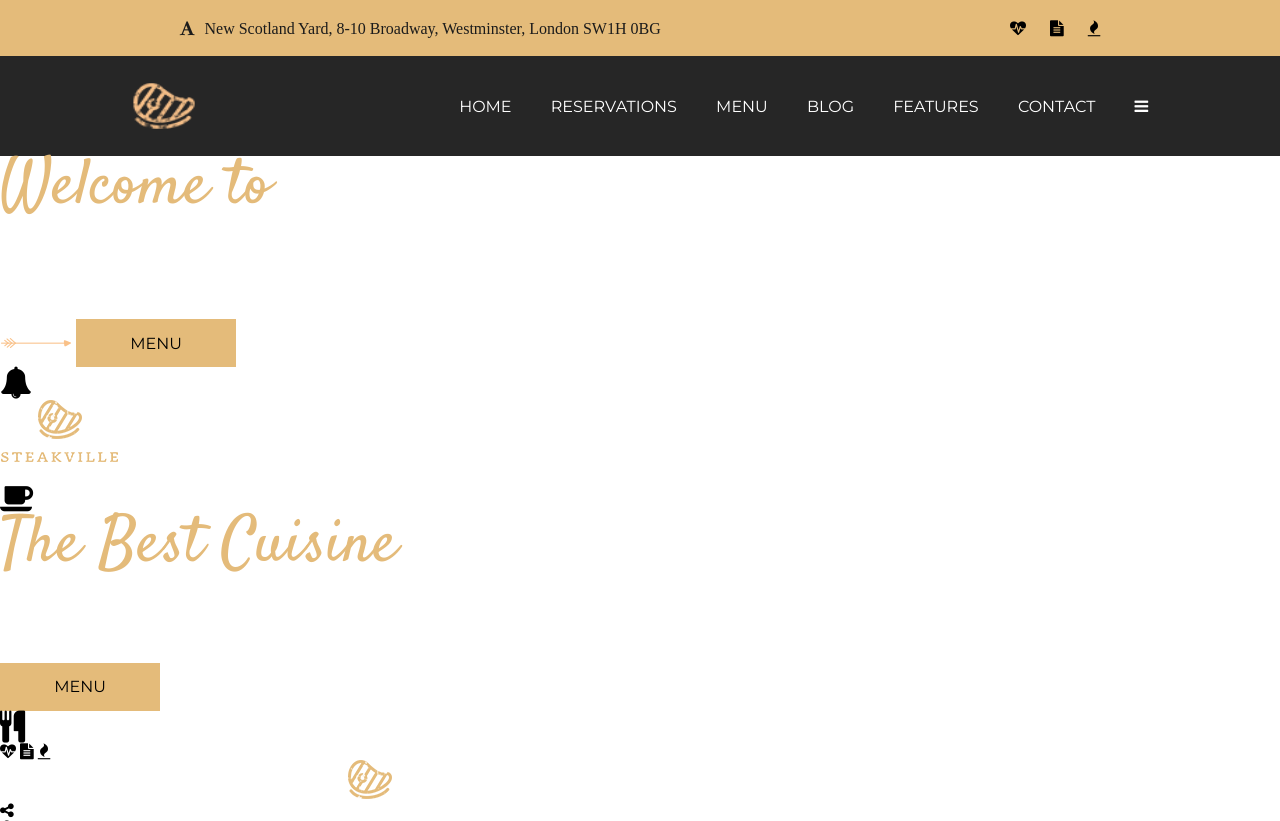
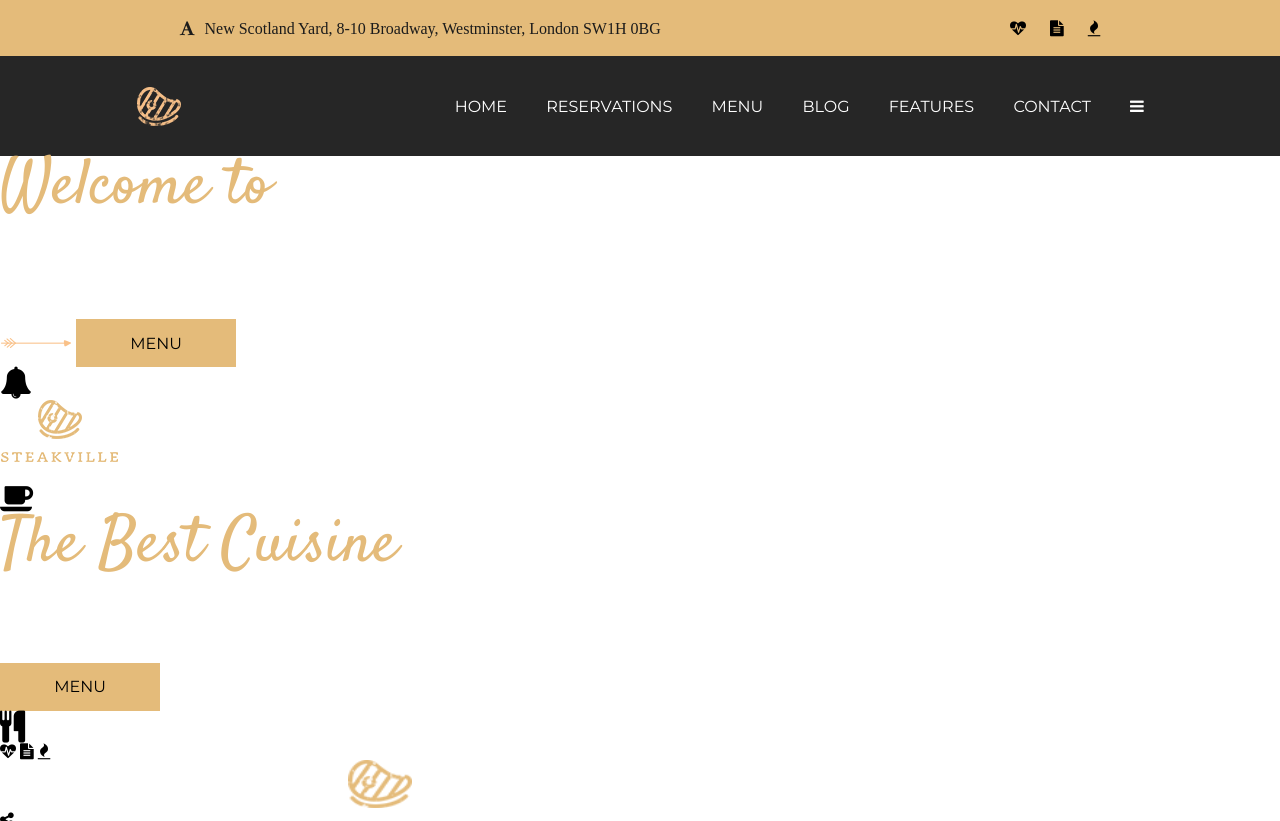
Before and after one commit to keatshyperion/web290, a plain HTML site: page index.html in a window 1280 px wide. Shown: the top 821 px of the page. Drawn offline with Linux system fonts and the light colour scheme; a web font is replaced by a local one.

Commit message:
Update style.css

```diff
--- a/css/style.css
+++ b/css/style.css
@@ -335,7 +335,7 @@ nav a:hover {
 
 nav .fa {
   color: white; }
-.nav img{
+nav img{
    width:4rem;
    height:3rem;
 
```
